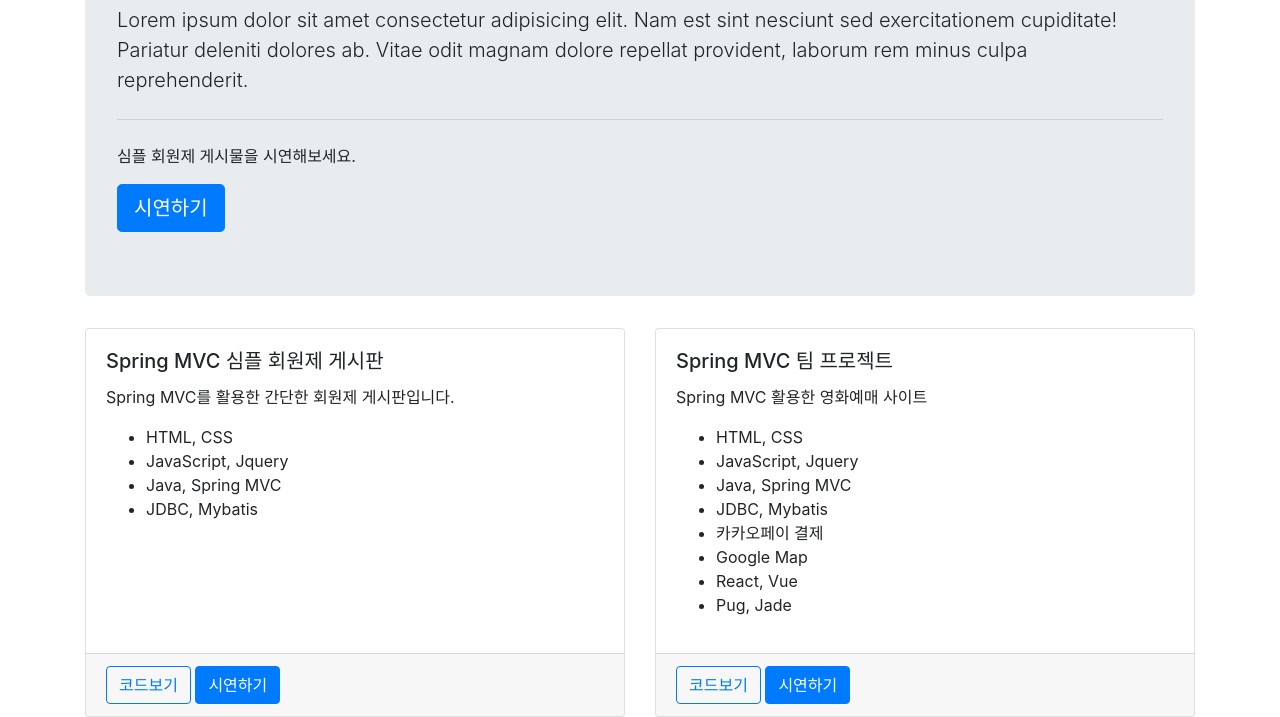
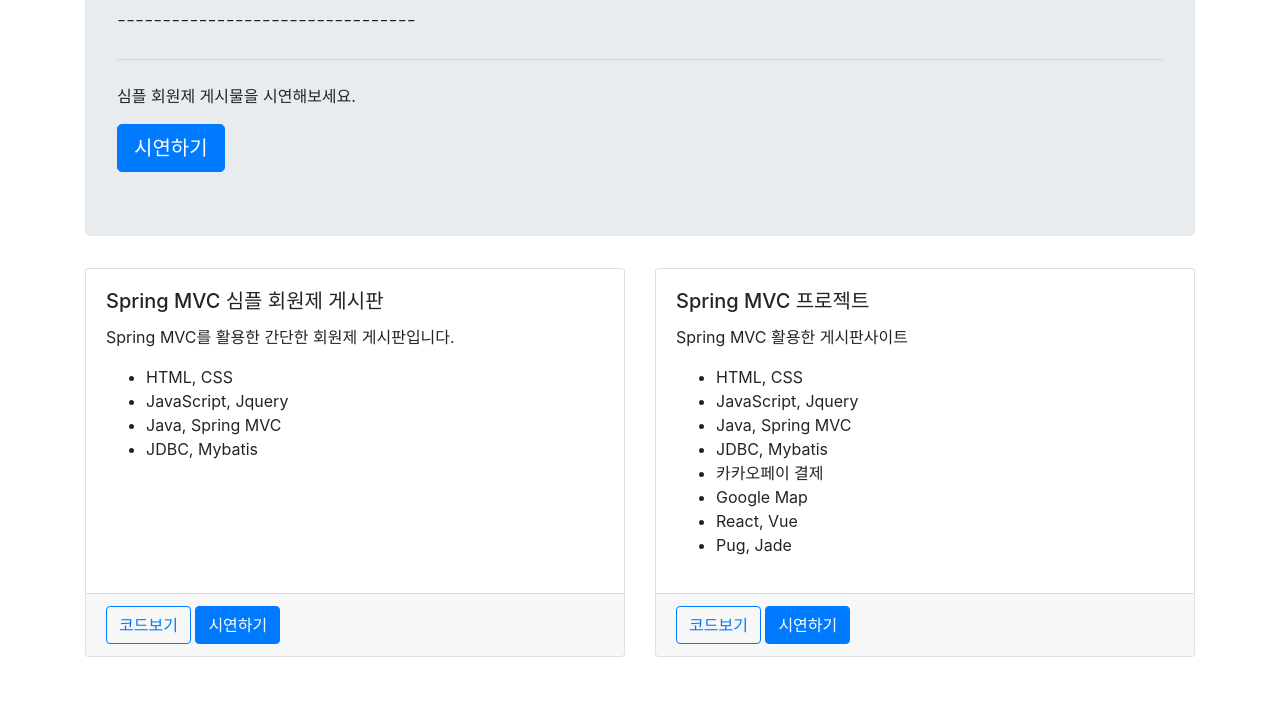
Before and after one commit to sprtlwm/github-page, a plain HTML site: page index.html in a window 1280 px wide. Shown: the part 134-851 px from the top of the page. After the commit the page ends 800 px from the top, so only its background shows below. Drawn offline with nearby package versions, Linux system fonts and the light colour scheme.

Commit message:
Update index.html

```diff
--- a/index.html
+++ b/index.html
@@ -12,7 +12,7 @@
     <script src="https://cdnjs.cloudflare.com/ajax/libs/jquery/3.6.0/jquery.min.js"
         integrity="sha512-894YE6QWD5I59HgZOGReFYm4dnWc1Qt5NtvYSaNcOP+u1T9qYdvdihz0PPSiiqn/+/3e7Jo4EaG7TubfWGUrMQ=="
         crossorigin="anonymous" referrerpolicy="no-referrer"></script>
-    <title>sebaek github page</title>
+    <title>hjh github page</title>
     <style>
 
     </style>
@@ -33,9 +33,7 @@
                     <h1 class="display-4">Java Web Programmer</h1>
                     <!-- p.lead>lorem -->
                     <p class="lead">
-                        Lorem ipsum dolor sit amet consectetur adipisicing elit. Nam est sint nesciunt sed
-                        exercitationem cupiditate! Pariatur deleniti dolores ab. Vitae odit magnam dolore repellat
-                        provident, laborum rem minus culpa reprehenderit.
+                        ---------------------------------
                     </p>
                     <hr class="my-4">
                     <p>
@@ -71,10 +69,10 @@
                     <div class="card">
                         <div class="card-body">
                             <h5 class="card-title">
-                                Spring MVC 팀 프로젝트
+                                Spring MVC 프로젝트
                             </h5>
                             <p class="card-text">
-                                Spring MVC 활용한 영화예매 사이트
+                                Spring MVC 활용한 게시판사이트
                             <ul>
                                 <li>HTML, CSS</li>
                                 <li>JavaScript, Jquery</li>
@@ -88,8 +86,8 @@
                             </p>
                         </div>
                         <div class="card-footer">
-                            <a href="#" class="btn btn-outline-primary">코드보기</a>
-                            <a href="#" class="btn btn-primary">시연하기</a>
+                            <a href="https://github.com/sprtlwm/spring-ex00" class="btn btn-outline-primary">코드보기</a>
+                            <a href="http://52.78.231.157/spr1/board/list" class="btn btn-primary">시연하기</a>
                         </div>
                     </div>
                 </div>
```
